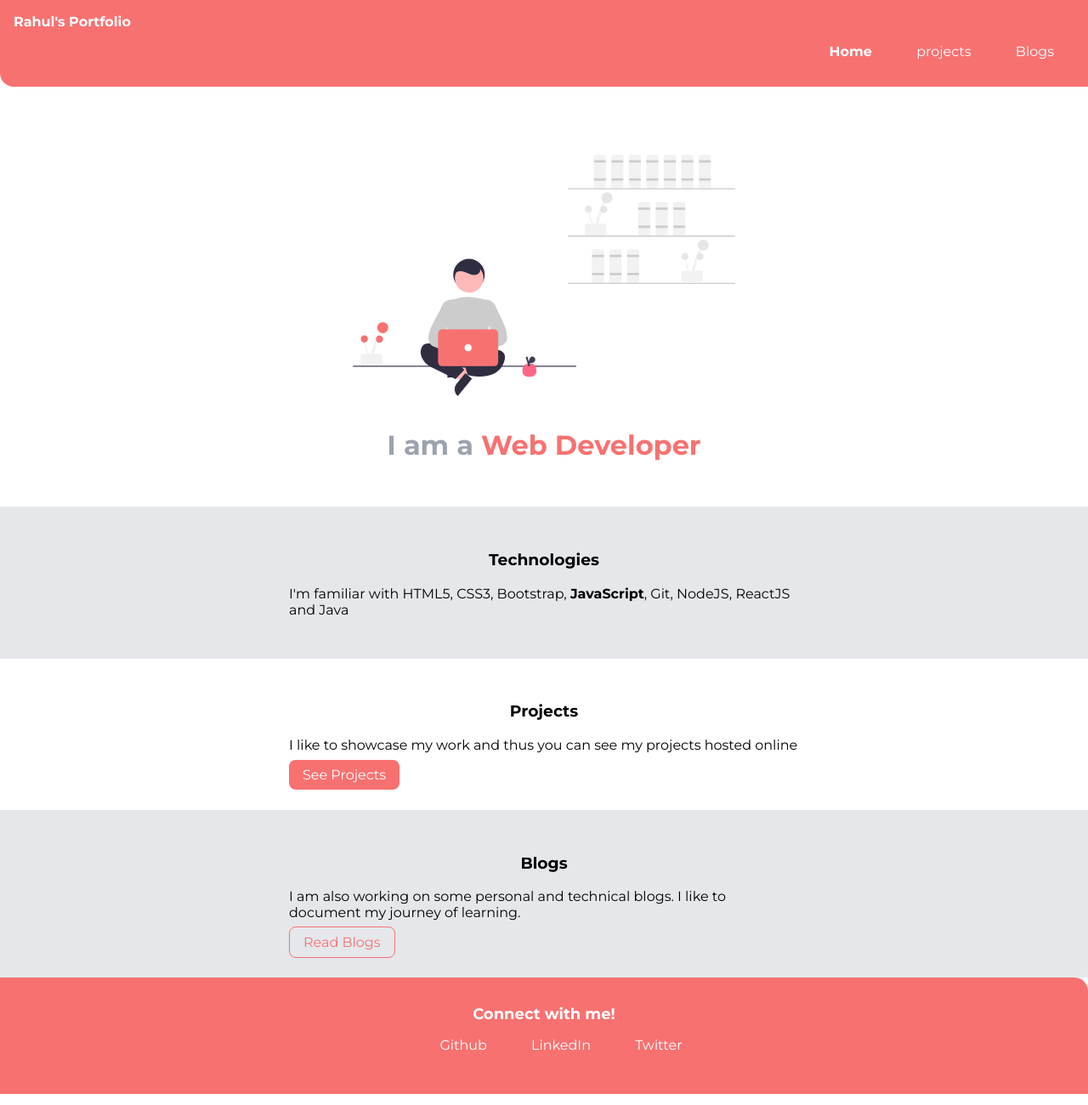
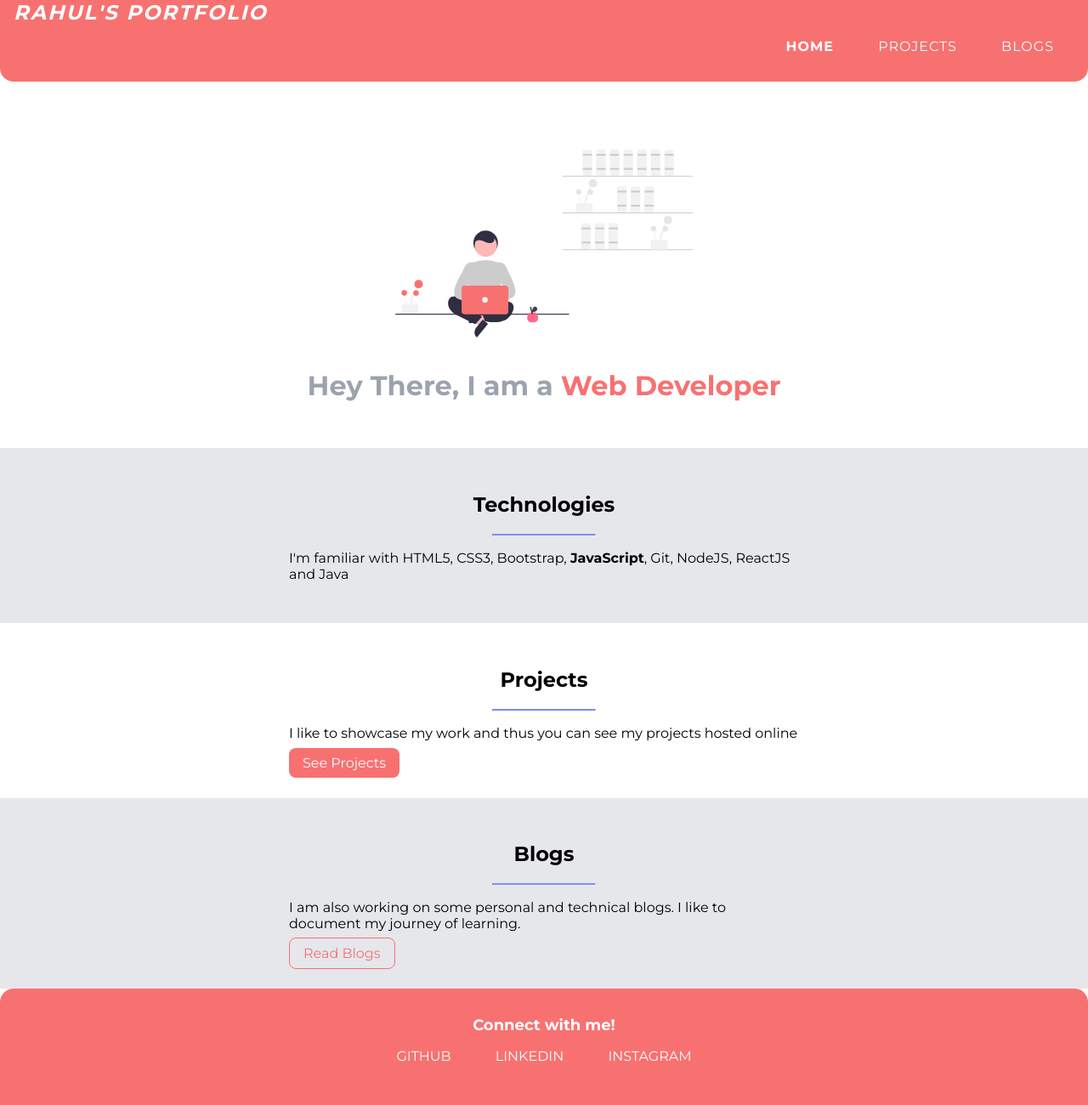
Before and after one commit to rahulreddyp/neogcamp-project1, a plain HTML site: page index.html in a window 1280 px wide. Shown: the whole page at 85% size. Drawn offline with Linux system fonts and the light colour scheme.

Commit message:
style: made changes to navbar and sections

```diff
--- a/index.html
+++ b/index.html
@@ -10,40 +10,43 @@
 
 <body>
     <nav class="navigation container">
-        <div class="nav-brand">Rahul's Portfolio</div>
+        <div class="nav-brand">RAHUL'S PORTFOLIO</div>
         <ul class="list-non-bullet nav-pills">
-            <li class="list-item-inline"><a class="link link-active" href="/">Home</a></li>
-            <li class="list-item-inline"><a class="link" href="./projects.html">projects</a></li>
-            <li class="list-item-inline"><a class="link" href="blogs.html">Blogs</a></li>
+            <li class="list-item-inline"><a class="link link-active" href="/">HOME</a></li>
+            <li class="list-item-inline"><a class="link" href="./projects.html">PROJECTS</a></li>
+            <li class="list-item-inline"><a class="link" href="blogs.html">BLOGS</a></li>
         </ul>
     </nav>
 
     <header class="hero">
         <img class="hero-img" src="../images/coding.svg" alt="" />
-        <h1 class="hero-heading">I am a <span class="heading-inverted">Web Developer</span></h1>
+        <h1 class="hero-heading">Hey There, I am a <span class="heading-inverted">Web Developer</span></h1>
     </header>
 
     <section class="section ow">
         <div class="container container-center">
-            <h3>Technologies</h3>
+            <h2>Technologies</h2>
+            <hr class="section-underline">
             <p>I'm familiar with HTML5, CSS3, Bootstrap, <strong>JavaScript</strong>, Git, NodeJS, ReactJS and Java</p>
         </div>
     </section>
 
     <section class="section">
         <div class="container container-center">
-            <h3>Projects</h3>
+            <h2>Projects</h2>
+            <hr class="section-underline">
             <p>I like to showcase my work and thus you can see my projects hosted online</p>
-            <a class="link link-primary" href="/">See Projects</a>
+            <a class="link link-primary" href="/projects.html">See Projects</a>
 
         </div>
     </section>
 
     <section class="section ow">
         <div class="container container-center">
-            <h3>Blogs</h3>
+            <h2>Blogs</h2>
+            <hr class="section-underline">
             <p>I am also working on some personal and technical blogs. I like to document my journey of learning.</p>
-            <a class="link link-secondary" href="/">Read Blogs</a>
+            <a class="link link-secondary" href="/blogs.html">Read Blogs</a>
 
         </div>
     </section>
@@ -52,14 +55,14 @@
         <div class="footer-header">Connect with me!</div>
         <ul class="social-links list-non-bullet">
             <li class="list-item-inline">
-                <a class="link" href="https://github.com/rahulreddyp" target="_blank">Github</a>
+                <a class="link" href="https://github.com/rahulreddyp" target="_blank">GITHUB</a>
             </li>
             <li class="list-item-inline">
                 <a class="link" href="https://linkedin.com/in/rahul-reddyp" target="_blank">
-                    LinkedIn</a>
+                    LINKEDIN</a>
             </li>
             <li class="list-item-inline">
-                <a class="link" href="/" target="_blank">Twitter</a>
+                <a class="link" href="https://www.instagram.com/rahulreddy77/" target="_blank">INSTAGRAM</a>
             </li>
         </ul>
     </footer>
--- a/style.css
+++ b/style.css
@@ -4,6 +4,7 @@
     --primary-color: #F87171;
     --dark-gray: #9CA3AF;
     --off-white: #E5E7EB;
+    --pale-indigo: #818CF8;
 }
 
 body {
@@ -11,10 +12,13 @@ body {
     margin: 0px;
 }
 
+hr {
+    margin: 2rem 0rem;
+}
+
 /* Container */
 .container {
-    padding-left: 1rem;
-    padding-right: 1rem;
+    padding: 0rem 1rem;
 }
 
 .container-center {
@@ -29,6 +33,7 @@ body {
 
 /* links */
 .link {
+    box-sizing: border-box;
     text-decoration: none;
     padding: 0.5rem 1rem;
 }
@@ -45,12 +50,12 @@ body {
     border: 1px solid var(--primary-color)
 }
 
+/* Project Link style */
 .link-effects {
+    color: rgb(168, 68, 68);
     text-decoration: none;
-    font-weight: bold;
     position: relative;
-    padding: 10px;
-
+    margin: 1rem;
 }
 
 .link-effects:before, .link-effects:after {
@@ -62,6 +67,7 @@ body {
 }
 
 .link-effects:before {
+
     top: -2.5%;
 	left: -1%;
 	border-top: 2px solid var(--primary-color);
@@ -75,14 +81,10 @@ body {
 	border-right: 2px solid var(--primary-color);
 }
 
-link-effects:hover:before, .link-effects:hover:after{
+.link-effects:hover:before, .link-effects:hover:after{
 	width: 100%;
 	height: 100%;
 	transition: all 0.3s ease;
-}
-
-hr {
-    margin: 2rem 0;
 }
 
 /* lists */
@@ -99,32 +101,40 @@ hr {
 
 .navigation {
     background-color: var(--primary-color);
-    padding: 1rem;
+    padding-bottom: 1rem;
     color: white;
     border-bottom-left-radius: 1rem;
+    border-bottom-right-radius: 1rem;
 }
 
 .nav-brand {
-    font-weight: bold ;
+    font-weight: bold;
+    font-style: italic;
+    font-size: x-large;
+    letter-spacing: 2px;
 }
+
 .navigation .nav-pills {
     text-align: right;
 }
+
 .navigation .link {
     color: white;
+    letter-spacing: 1px;
 }
 
 .navigation .link-active {
     font-weight: bold;
 }
 
+/* header */
 .hero {
     padding: 2rem;
     padding-top: 5rem;
 }
 
 .hero .hero-img {
-    max-width: 450px;
+    max-width: 350px;
     display: block;
     margin: auto;
 }
@@ -142,11 +152,17 @@ hr {
 /* section */
 .section {
     padding: 2rem;
-
+    justify-content: center;
 }
 
-.section h3{
+.section h2{
     text-align: center;
+}
+
+.section-underline {
+    margin: auto;
+    border-top: 2px solid var(--pale-indigo);
+    width: 20%;
 }
 
 .ow {
@@ -160,6 +176,7 @@ hr {
     text-align: center;
     color: white;
     border-top-right-radius: 1rem;
+    border-top-left-radius: 1rem;
 }
 
 .footer .link {
@@ -170,6 +187,7 @@ hr {
     font-weight: bold;
     font-size: large;
 }
+
 .footer ul {
-    padding-inline-start: stop;
+    padding-inline-start: 0px;
 }
```
Also changed, not shown: blogs.html (+12 -18 lines), projects.html (+25 -10 lines), images/blog.svg (added).
